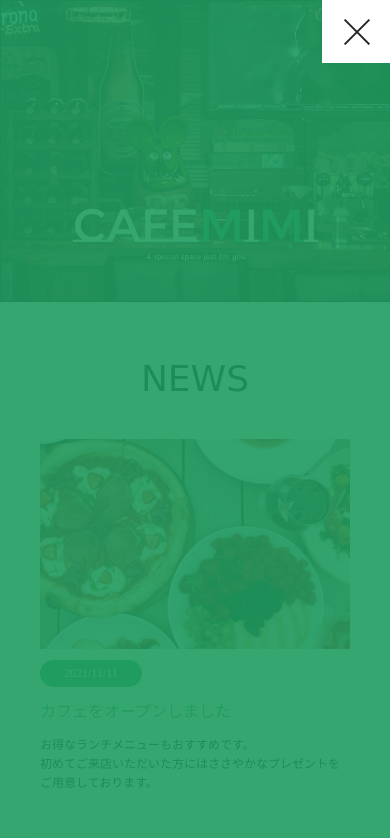
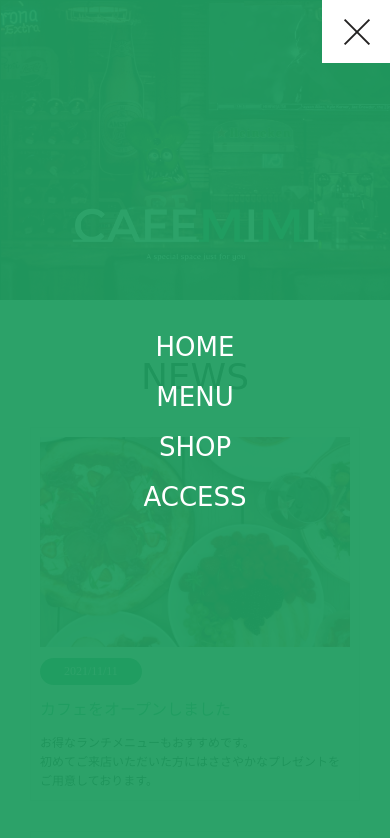
Before and after one commit to MKenta0717/cafemimi, a plain HTML site: page index.html in a window 390 px wide. Both pictures are taken after a click on the element 357 px from the left and 31 px from the top of the page. Shown: the top 838 px of the page. Drawn offline with Linux system fonts and the light colour scheme; a web font is replaced by a local one.

Commit message:
Add files via upload

```diff
--- a/css/main.css
+++ b/css/main.css
@@ -1,5 +1,10 @@
 body {
   font-family: "Mirza", cursive;
+}
+
+
+#news,#access {
+  background: #FFFFFF;
 }
 
 body,
@@ -78,7 +83,6 @@ header .menu .center_border {
   width: 35px;
   height: 2px;
   background: #232121;
-
 }
 
 header .menu .center_border::before {
@@ -117,7 +121,9 @@ header .menu .center_border::after {
 /* NEWS */
 
 #news {
-  margin: 56px auto 64px;
+  margin: 56px auto 0;
+  padding-bottom: 64px;
+  padding-top: 56px;
 }
 
 #news h1 {
@@ -147,11 +153,10 @@ header .menu .center_border::after {
   gap: 10px;
 }
 
-
 #news .content .date p {
   font-family: auto;
   font-size: 12px;
-  color: #FFFFFF;
+  color: #ffffff;
   background: #219d61;
   border-radius: 30px;
   padding: 4px 24px;
@@ -198,11 +203,9 @@ header .menu .center_border::after {
   height: 300px;
 }
 
-
-
 #access dl {
   display: flex;
-  gap:15px 5%;
+  gap: 15px 5%;
   flex-wrap: wrap;
   max-width: 400px;
 }
@@ -215,7 +218,6 @@ header .menu .center_border::after {
 }
 
 #access dd {
-
   width: calc((100% - 5%) * 0.65);
   font-size: 16px;
   line-height: 19px;
@@ -244,8 +246,8 @@ footer small {
   }
 }
 
-@media (max-width:900px){
- header  {
+@media (max-width: 900px) {
+  header {
     height: 0px;
   }
 
@@ -266,7 +268,6 @@ footer small {
     flex-direction: column;
     align-items: center;
     gap: 30px;
-
   }
 
   #news li {
@@ -275,7 +276,7 @@ footer small {
     width: 100%;
   }
 
-  #news li:nth-child(2n){
+  #news li:nth-child(2n) {
     flex-direction: row-reverse;
   }
 
@@ -283,7 +284,7 @@ footer small {
     width: calc((100% - 40px) * 0.5);
   }
 
-  #news .pic{
+  #news .pic {
     width: calc((100% - 40px) * 0.5);
   }
 
@@ -292,49 +293,53 @@ footer small {
     object-fit: cover;
   }
 
-
-  #access .content{
+  #access .content {
     flex-direction: column-reverse;
   }
 
   #access dl {
-    gap:5px 5%;
+    gap: 5px 5%;
+  }
+}
+
+@media (max-width: 530px) {
+  #hero {
+    position: fixed;
+    top: 0;
+    z-index: -1;
+  }
+
+  #news{
+    margin-top: 300px;
 
 
   }
 
-
+  #news li,
+  #news li:nth-child(2n) {
+    display: flex;
+    flex-direction: column;
+    gap: 0px;
   }
 
-@media (max-width:530px) {
-  #news li , #news li:nth-child(2n) {
-    display: flex;
-    flex-direction: column;
-    gap:0px;
-
+  .menu .center_border::before,
+  ::after {
+    transition: all 0.4s;
   }
 
-  .menu .center_border::before,::after {
-    transition: all 0.6s ;
-  }
-
-
-  .menu.open .center_border::before{
+  .menu.open .center_border::before {
     top: 0px;
     transform: rotate(135deg);
   }
 
-  .menu.open .center_border::after{
+  .menu.open .center_border::after {
     top: 0px;
     transform: rotate(-135deg);
   }
 
-  .menu.open .center_border{
+  .menu.open .center_border {
     background: transparent;
   }
-
-
-
 
   .menu {
     position: fixed;
@@ -344,54 +349,104 @@ footer small {
 
   .circle_menu {
     position: absolute;
-    top:-69px;
-    right:-56px;
+    top: -69px;
+    right: -56px;
     width: 70px;
     height: 70px;
-    background: #FFFFFF;
+    background: #ffffff;
     border-radius: 50%;
-    transition: all 1s;
+    transition: all 0.6s;
     transform: scale(0);
-
   }
 
-
   .circle_menu.active {
-    transform: scale(25);
-    border-radius: 0;
+    transform: scale(30);
   }
 
-  .circle_bg{
-
+  .circle_bg {
     position: fixed;
     top: -35px;
     right: -35px;
     width: 70px;
     height: 70px;
-    background:#219d61;
-    opacity: 0.9;
+    background: #219d61;
+    opacity: 0.95;
     border-radius: 50%;
-    transition: all 1s;
+    transition: all 0.6s;
     transform: scale(0);
   }
+  /* .active */
+  .circle_bg.active {
+    transform: scale(30);
+  }
 
-  .circle_bg.active {
-    transform: scale(25);
-     border-radius: 0;
+  .hub_menu {
+    position: fixed;
+    top: 50%;
+    left: 50%;
+    font-size: 26px;
+    color: white;
+    transform: translate(-50%, -50%);
+    display: none;
+  }
 
+  .hub_menu.open {
+    display: block;
+  }
+
+  .hub_menu ul li {
+    opacity: 0;
+
+  }
+
+
+
+  .hub_menu.open ul li {
+    animation-name: fadeIn;
+    animation-fill-mode: forwards; /*2で解説*/
+    animation-duration: 1s; /*3で解説*/
+
+  }
+  .hub_menu.open ul li:nth-child(1) {
+    animation-delay: 0.3s; /*6で解説*/
+  }
+  .hub_menu.open ul li:nth-child(2) {
+    animation-delay: 0.6s; /*6で解説*/
+  }
+  .hub_menu.open ul li:nth-child(3) {
+    animation-delay: 0.9s; /*6で解説*/
+  }
+  .hub_menu.open ul li:nth-child(4) {
+    animation-delay: 1.2s; /*6で解説*/
+  }
+
+  @keyframes fadeIn {
+    0% {
+      opacity: 0;
+      transform: translateY(50%);
+
+    }
+    100% {
+      opacity: 1;
+      transform: translateY(0);
+    }
+  }
+
+
+  .hub_menu ul li + li {
+    margin-top: 20px;
   }
 
   #news .content {
     width: 100%;
   }
 
-  #news .pic{
+  #news .pic {
     width: 100%;
   }
 
   #access dl {
     margin: 0 0 20px;
-
   }
   #access dt {
     font-size: 17.6px;
@@ -399,8 +454,6 @@ footer small {
 
   #access dd {
     font-size: 12px;
-
-
   }
 
   #access .map iframe {
@@ -411,6 +464,4 @@ footer small {
   footer small {
     font-size: 14px;
   }
-
-
 }
--- a/index.html
+++ b/index.html
@@ -26,6 +26,14 @@
         <span class="center_border"></span>
       </div>
       <div class="circle_bg">
+      </div>
+      <div class="hub_menu">
+        <ul>
+          <li>HOME</li>
+          <li>MENU</li>
+          <li>SHOP</li>
+          <li>ACCESS</li>
+        </ul>
       </div>
 
     </header>
--- a/js/main.js
+++ b/js/main.js
@@ -1,11 +1,14 @@
 const menu = document.querySelector('.menu');
 const circleMenu = document.querySelector('.circle_menu');
 const circleBg = document.querySelector('.circle_bg');
+const hubMenu = document.querySelector('.hub_menu');
 
 
 menu.addEventListener('click',()=>{
   circleMenu.classList.toggle('active');
   circleBg.classList.toggle('active');
-  menu.classList.toggle('open')
+  menu.classList.toggle('open');
+  hubMenu.classList.toggle('open');
+
 
 })
```
Lines whose indentation alone changed are shown as unchanged.
